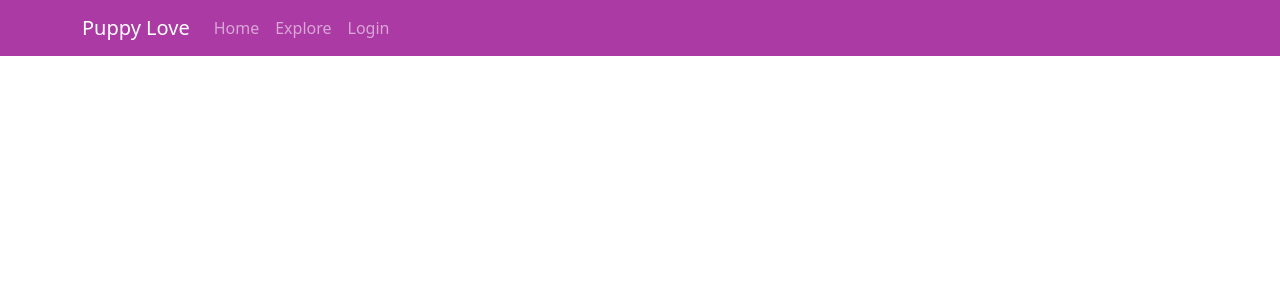
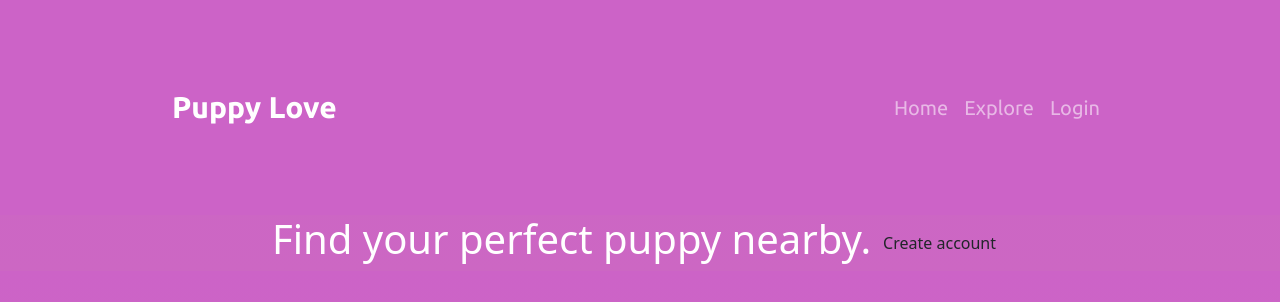
Before and after one commit to kristenwood123/puppy-love-react, a React (Create React App) app: page / in a window 1280 px wide. Shown: the top 302 px of the page. Built offline with nearby package versions, Linux system fonts and the light colour scheme.

Commit message:
modal template

```diff
--- a/package.json
+++ b/package.json
@@ -10,6 +10,7 @@
     "react": "^17.0.2",
     "react-bootstrap": "^2.0.1",
     "react-dom": "^17.0.2",
+    "react-icons": "^4.3.1",
     "react-scripts": "4.0.3",
     "web-vitals": "^1.1.2"
   },
--- a/public/index.html
+++ b/public/index.html
@@ -9,6 +9,9 @@
       name="description"
       content="Web site created using create-react-app"
     />
+  <style>
+    @import url('https://fonts.googleapis.com/css2?family=Ubuntu:wght@400;700&display=swap');
+  </style>
 
     <title>Puppy Love</title>
   </head>
--- a/src/App.js
+++ b/src/App.js
@@ -1,15 +1,18 @@
 import React from 'react'
 import 'bootstrap/dist/css/bootstrap.min.css'
-import * as ReactBootstrap from 'react-bootstrap'
+
 
 // Components
 import NavBar from './NavBar'
 import Footer from './Footer'
-
+import Home from './Home'
+import Modal from './Modal'
 const App = () => {
   return (
     <div>
       <NavBar fixed="top"/>
+      <Home/>
+      <Modal/>
       <Footer/>
     </div>
   )
--- /dev/null
+++ b/src/Home.js
@@ -0,0 +1,12 @@
+import React from 'react'
+
+const Home = () => {
+  return (
+    <div className='hero-text'>
+      <h1>Find your perfect puppy nearby.</h1>
+      <button className='btn btn-login'>Create account</button>
+    </div>
+  )
+}
+
+export default Home
--- /dev/null
+++ b/src/Modal.js
@@ -0,0 +1,25 @@
+import React from 'react'
+
+const Modal = () => {
+  return (
+    <div className='modal'>
+      <div className="modal-text">
+      <h2>Create account</h2>
+      <p>By clicking Log In, you agree to our Tmers.Learn how we process your data in our Privacy Policy and Cookie Policy.</p>
+      <button>Login with Google</button>
+      <button>Login with Email</button>
+      <p><a href="">Trouble Loggin In?</a></p>
+
+      </div>
+      <div className="modal-btn-container">
+        <h2>Get the App</h2>
+        <div className="btn-container">
+          <button className='btn'>Download</button>
+          <button className='btn'>Download</button>
+        </div>
+      </div>
+    </div>
+  )
+}
+
+export default Modal
--- a/src/NavBar.js
+++ b/src/NavBar.js
@@ -4,15 +4,15 @@ import './styles/styles.css'
 
 const NavBar = () => {
   return (
-    <Navbar variant='dark' collapseOnSelect expand="lg" class='navbar'>
+    <Navbar variant='dark' collapseOnSelect expand="lg" className='navbar' id='navbar'>
       <Container>
-        <Navbar.Brand href="#home">Puppy Love</Navbar.Brand>
+        <Navbar.Brand href="#home" className='navbar-brand'>Puppy Love</Navbar.Brand>
         <Navbar.Toggle aria-controls="basic-navbar-nav" />
-        <Navbar.Collapse id="basic-navbar-nav">
-          <Nav className="me-auto">
+        <Navbar.Collapse id="basic-navbar-nav" className='justify-content-end'>
+          <Nav className="mr-auto">
             <Nav.Link href="#home">Home</Nav.Link>
-            <Nav.Link href="#link">Explore</Nav.Link>
-            <Nav.Link href="#link">Login</Nav.Link>
+            <Nav.Link href="link">Explore</Nav.Link>
+            <Nav.Link href="link">Login</Nav.Link>
           </Nav>
         </Navbar.Collapse>
       </Container>
--- a/src/styles/styles.css
+++ b/src/styles/styles.css
@@ -1,3 +1,78 @@
+* {
+  padding: 0;
+  margin: 0;
+  --color-main-purple: #cc63c7;
+}
+
+body {
+  background: linear-gradient(var(--color-main-purple), #cc67c3);
+  color: white;
+}
+
 .navbar {
-  background: #ab3aa5;
+  background: var(--color-main-purple);
+  font-family: Ubuntu;
 }
+
+.navbar-brand {
+  font-weight: 600;
+  font-size: 30px;
+}
+.navbar-toggler {
+  border: none;
+}
+
+#navbar {
+  color: white;
+}
+
+/* ----------------------------------- Home -------------------------------------- */
+.hero-text {
+  display: flex;
+  justify-content: center;
+}
+
+.btn {
+  border: none;
+  background-color: ;
+}
+
+@media screen and (max-width: 375px) {
+  .navbar {
+    padding: 1rem;
+    color: white;
+  }
+
+  .navbar-brand {
+    font-size: 20px;
+  }
+
+  .navbar-toggler {
+    font-size: 1rem;
+    padding: 2px 6px;
+  }
+}
+
+@media screen and (min-width: 675px) {
+  .navbar {
+    padding: 2rem 6rem;
+  }
+
+  .navbar-brand {
+    font-size: 30px;
+  }
+
+  .nav-link {
+    font-size: 20px;
+  }
+}
+
+@media screen and (min-width: 900px) {
+  .navbar {
+    padding: 5rem 10rem;
+  }
+
+  .navbar-brand {
+    font-size: 30px;
+  }
+}
```
Also changed, not shown: 1 other file (tests, documents, lock files or other folders).
